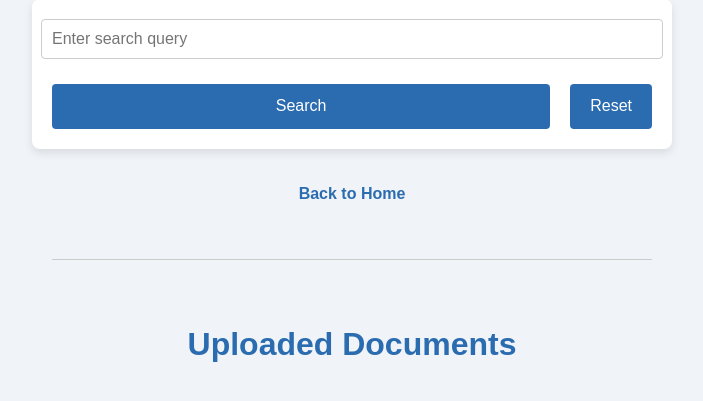
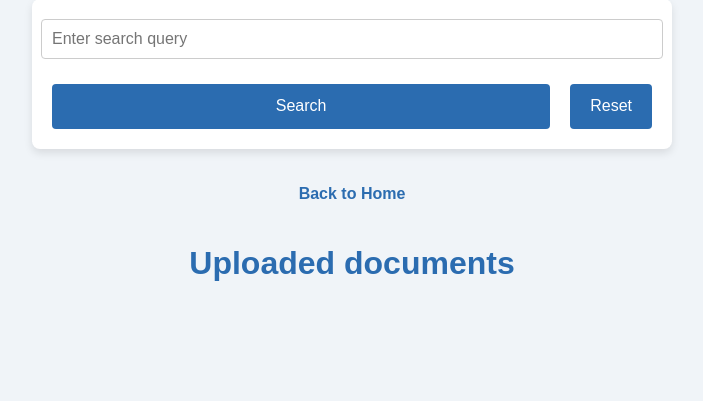
Before and after one commit to bruna-Moreira06/poc_search_engine, a Flask app: page /search in a window 1280 px wide. Shown: the part 113-514 px from the top of the page, without its empty margins (288-991 px from the left). Run offline with Flask 3, Linux system fonts and the light colour scheme; data that the repository does not hold is empty.

Commit message:
Ajout condition pour changer de titre en cas de recherche

```diff
--- a/templates/search.html
+++ b/templates/search.html
@@ -118,16 +118,6 @@
         width: 100%;
       }
 
-      /* Style pour la séparation */
-      hr {
-        border: 0;
-        height: 1px;
-        background: #ccc;
-        margin: 40px 0;
-        width: 100%;
-        max-width: 600px;
-      }
-
       h2 {
         color: #2b6cb0;
         margin-bottom: 20px;
@@ -160,14 +150,17 @@
     <!-- Retour page home -->
     <p><a href="{{ url_for('index') }}">Back to Home</a></p>
 
-    <!-- Condition pour afficher les documents uploadés seulement si aucune recherche n'est lancée -->
+    <!-- Condition pour afficher titre: documents uploadés -->
     {% if not query %}
+    <!-- Titre pour les documents déjà uploadés -->
+    <h2>Uploaded documents</h2>
+    {% endif %}
 
-    <!-- Séparation entre le formulaire et la liste des documents -->
-    <hr />
-
+    <!-- Condition pour afficher titre: résultats recherche -->
+    {% if query %}
     <!-- Titre pour les documents déjà uploadés -->
-    <h2>Uploaded Documents</h2>
+    <h2>Search results</h2>
+    {% endif %}
 
     <!-- Liste des documents (résultats de la recherche ou tous les documents) -->
     <ul>
@@ -188,6 +181,5 @@
       </li>
       {% endfor %}
     </ul>
-    {% endif %}
   </body>
 </html>
```
